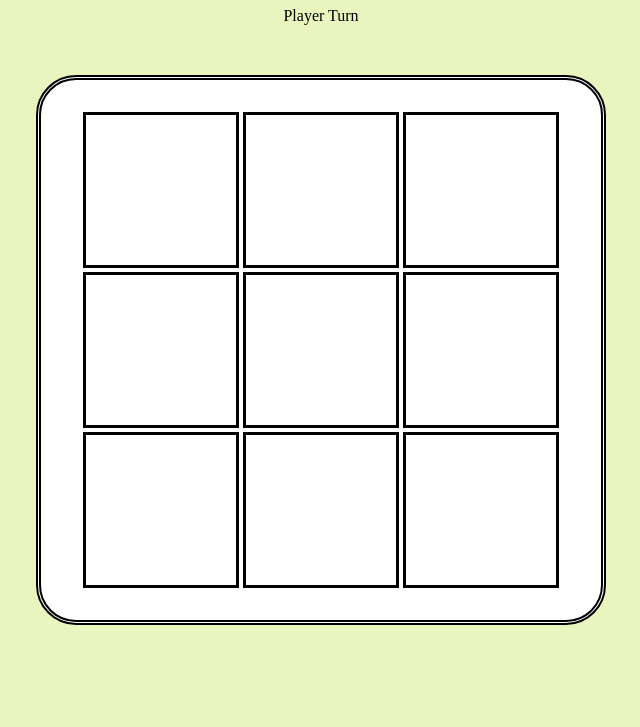
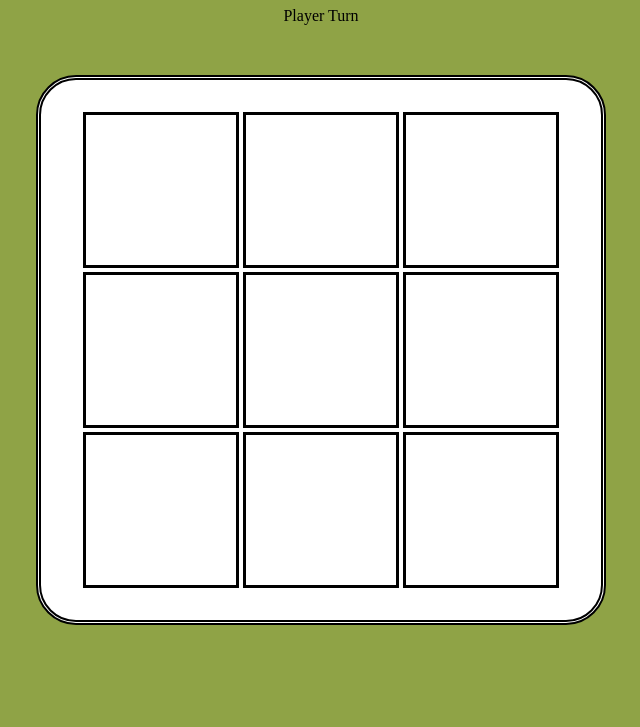
Before and after one commit to DaleGayatri/rtc-30, a plain HTML site: page index.html in a window 1280 px wide. Shown: the part 73-800 px from the top of the page, without its empty margins (319-959 px from the left). Drawn offline with Linux system fonts and the light colour scheme.

Commit message:
new chages is add

```diff
--- a/index.html
+++ b/index.html
@@ -8,7 +8,7 @@
         body{
             margin:0;
             padding: 0;
-            background-color:#E9F5BE ;
+            background-color:#8fa346 ;
         }
         .heading{
             text-align: center;
```
